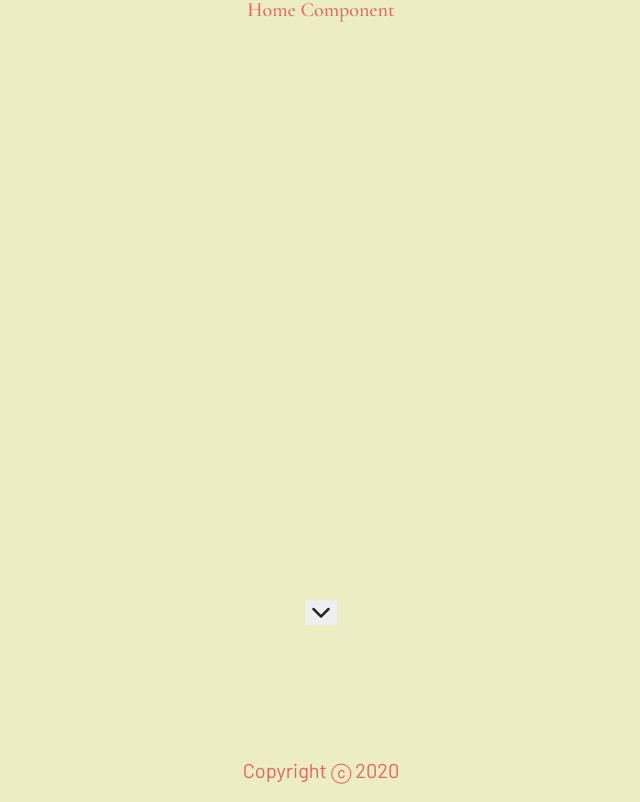
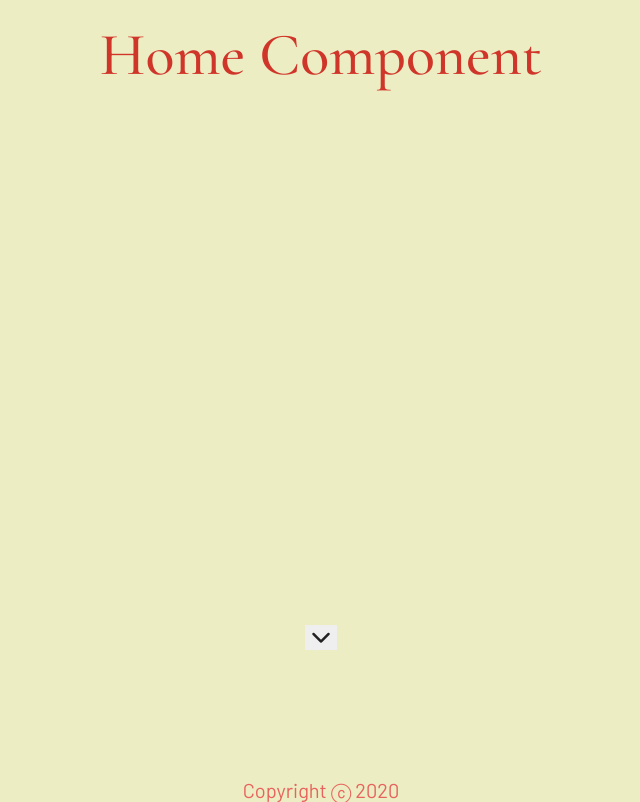
Before and after one commit to dailyPositivity/dailyPositivity, a React (Create React App) app: page / in a window 1280 px wide. Shown: the whole page, without its empty margins (319-959 px from the left). Built offline with nearby package versions, Linux system fonts and the light colour scheme.

Commit message:
adjust h1 styles

```diff
--- a/src/styles/App.css
+++ b/src/styles/App.css
@@ -38,9 +38,14 @@ body{
   /* font-family: 'Barlow', sans-serif;
   font-family: 'Cormorant Garamond', serif; */
 }
-h1{
+
+h1 {
   font-family: 'Cormorant Garamond', serif;
+  font-size: 6rem;  /* TODO: responsive font size */
+  margin: 25px 0;
+  color: #d03529;
 }
+
 .wrapper{
   width: 90%;
   min-width: 320px;
@@ -99,9 +104,6 @@ footer {
   bottom:0;
 }
 
-footer p {
-  padding-bottom:20px;
-}
 
 
 
```
